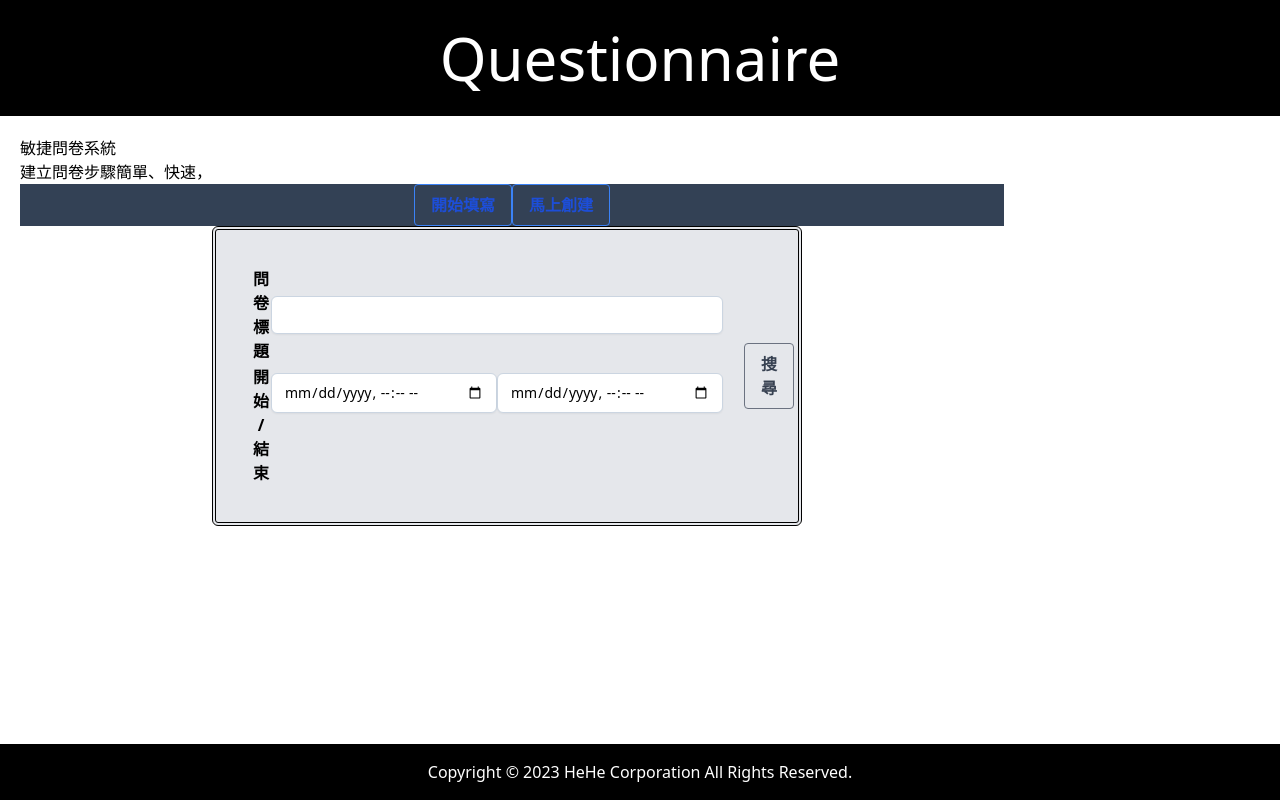
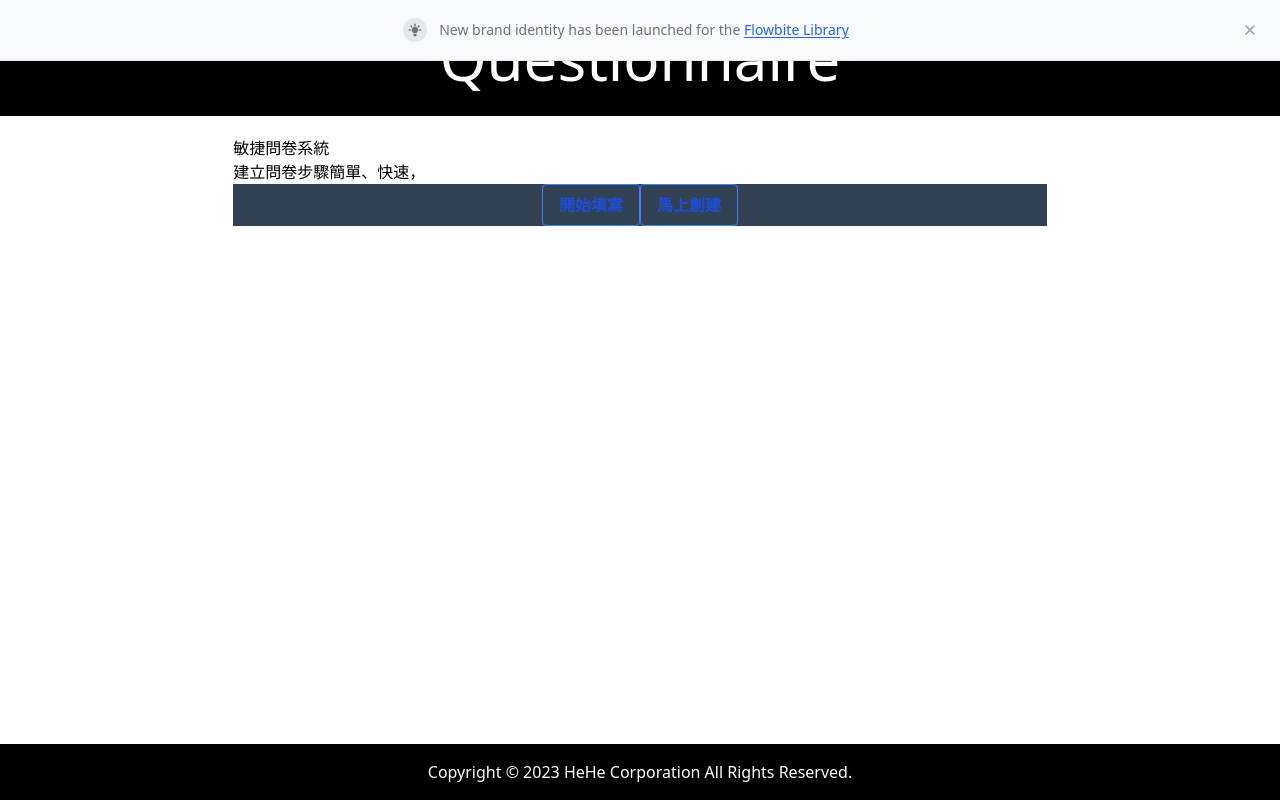
Before and after one commit to BoJyunHuang/Questionnaire, a Vue app: page / in a window 1280 px wide. Built offline with nearby package versions, Linux system fonts and the light colour scheme.

Commit message:
finish userinfo

```diff
--- a/src/App.vue
+++ b/src/App.vue
@@ -11,9 +11,9 @@ export default {
 </script>
 
 <template>
-  <div class="flex flex-col min-h-screen">
+  <div class="flex flex-col min-h-screen items-center">
     <HeaderView />
-    <div class="flex-grow p-5 w-4/5 justify-center items-center border-red-500 border-opacity-100">
+    <div class="flex-grow p-5 w-2/3 ">
       <RouterView />
     </div>
     <FooterView />
--- a/src/components/Footer.vue
+++ b/src/components/Footer.vue
@@ -1,5 +1,5 @@
-<template class="w-full">
-    <div class="bg-black">
+<template>
+    <div class="bg-black w-full">
         <h6 class="text-white text-center p-4">Copyright © 2023 HeHe Corporation All Rights Reserved.</h6>
     </div>
 </template>
--- a/src/components/Header.vue
+++ b/src/components/Header.vue
@@ -1,5 +1,5 @@
-<template class="w-full">
-    <div class="bg-black">
+<template>
+    <div class="bg-black w-screen">
         <h1 class="text-white text-center text-6xl p-7">Questionnaire</h1>
     </div>
 </template>
--- a/src/components/Questions.vue
+++ b/src/components/Questions.vue
@@ -1,6 +1,34 @@
-<template lang="">
-    <div>
-
+<template>
+    <div id="sticky-banner" tabindex="-1"
+        class="fixed top-0 left-0 z-50 flex justify-between w-full p-4 border-b border-gray-200 bg-gray-50 dark:bg-gray-700 dark:border-gray-600">
+        <div class="flex items-center mx-auto">
+            <p class="flex items-center text-sm font-normal text-gray-500 dark:text-gray-400">
+                <span class="inline-flex p-1 mr-3 bg-gray-200 rounded-full dark:bg-gray-600">
+                    <svg class="w-4 h-4 text-gray-500 dark:text-gray-400" fill="currentColor" viewBox="0 0 20 20"
+                        xmlns="http://www.w3.org/2000/svg" aria-hidden="true">
+                        <path
+                            d="M11 3a1 1 0 10-2 0v1a1 1 0 102 0V3zM15.657 5.757a1 1 0 00-1.414-1.414l-.707.707a1 1 0 001.414 1.414l.707-.707zM18 10a1 1 0 01-1 1h-1a1 1 0 110-2h1a1 1 0 011 1zM5.05 6.464A1 1 0 106.464 5.05l-.707-.707a1 1 0 00-1.414 1.414l.707.707zM5 10a1 1 0 01-1 1H3a1 1 0 110-2h1a1 1 0 011 1zM8 16v-1h4v1a2 2 0 11-4 0zM12 14c.015-.34.208-.646.477-.859a4 4 0 10-4.954 0c.27.213.462.519.476.859h4.002z">
+                        </path>
+                    </svg>
+                    <span class="sr-only">Light bulb</span>
+                </span>
+                <span>New brand identity has been launched for the <a href="https://flowbite.com"
+                        class="inline font-medium text-blue-600 underline dark:text-blue-500 underline-offset-2 decoration-600 dark:decoration-500 decoration-solid hover:no-underline">Flowbite
+                        Library</a></span>
+            </p>
+        </div>
+        <div class="flex items-center">
+            <button data-dismiss-target="#sticky-banner" type="button"
+                class="flex-shrink-0 inline-flex justify-center items-center text-gray-400 hover:bg-gray-200 hover:text-gray-900 rounded-lg text-sm p-1.5 dark:hover:bg-gray-600 dark:hover:text-white">
+                <svg aria-hidden="true" class="w-4 h-4" fill="currentColor" viewBox="0 0 20 20"
+                    xmlns="http://www.w3.org/2000/svg">
+                    <path fill-rule="evenodd"
+                        d="M4.293 4.293a1 1 0 011.414 0L10 8.586l4.293-4.293a1 1 0 111.414 1.414L11.414 10l4.293 4.293a1 1 0 01-1.414 1.414L10 11.414l-4.293 4.293a1 1 0 01-1.414-1.414L8.586 10 4.293 5.707a1 1 0 010-1.414z"
+                        clip-rule="evenodd"></path>
+                </svg>
+                <span class="sr-only">Close banner</span>
+            </button>
+        </div>
     </div>
 </template>
 <script>
--- a/src/components/SearchBox.vue
+++ b/src/components/SearchBox.vue
@@ -1,24 +1,39 @@
 <template>
-    <div class="w-3/5 ml-48 flex items-center bg-gray-200 border-4 border-double border-black p-4 rounded-md">
-        <table class="m-5">
+    <div class="w-4/5 flex items-center bg-gray-700 border-4 border-double border-white p-4 rounded-md">
+        <table class=" w-4/5 m-5">
             <tr>
-                <th><label class="text-center">問卷標題</label> </th>
-                <td><input type="text"
-                        class="placeholder:italic placeholder:text-slate-400 block bg-white w-full border border-slate-300 rounded-md py-2 pl-3 pr-3 shadow-sm focus:outline-none focus:border-gray-500 focus:ring-gray-500 focus:ring-1 sm:text-sm my-2">
+                <th><label class="text-center text-white">問卷標題</label> </th>
+                <td><label for="search"
+                        class="mb-2 text-sm font-medium text-gray-900 sr-only dark:text-black">Search</label>
+                    <div class="relative">
+                        <div class="absolute inset-y-0 left-0 flex items-center pl-3 pointer-events-none">
+                            <svg aria-hidden="true" class="w-5 h-5 text-black dark:text-gray-400" fill="none"
+                                stroke="currentColor" viewBox="0 0 24 24" xmlns="http://www.w3.org/2000/svg">
+                                <path stroke-linecap="round" stroke-linejoin="round" stroke-width="2"
+                                    d="M21 21l-6-6m2-5a7 7 0 11-14 0 7 7 0 0114 0z"></path>
+                            </svg>
+                        </div>
+                        <input type="search" id="search"
+                            class="block w-full p-4 pl-10 text-sm text-gray-900 border border-gray-300 rounded-lg bg-gray-50 focus:ring-blue-500 focus:border-blue-500 dark:bg-gray-300 dark:border-gray-600 dark:placeholder-gray-500 dark:text-black dark:focus:ring-blue-500 dark:focus:border-blue-500"
+                            placeholder="Search" required>
+
+                    </div>
                 </td>
             </tr>
             <tr>
-                <th><label class="text-center">開始 / 結束</label></th>
+                <th><label class="text-center text-white">開始 / 結束</label></th>
                 <td class="flex">
-                    <input type="datetime-local"
-                        class="placeholder:italic placeholder:text-slate-400 block bg-white w-full border border-slate-300 rounded-md py-2 pl-3 pr-3 shadow-sm focus:outline-none focus:border-gray-500 focus:ring-gray-500 focus:ring-1 sm:text-sm my-2">
-                    <input type="datetime-local"
-                        class="placeholder:italic placeholder:text-slate-400 block bg-white w-full border border-slate-300 rounded-md py-2 pl-3 pr-3 shadow-sm focus:outline-none focus:border-gray-500 focus:ring-gray-500 focus:ring-1 sm:text-sm my-2">
+                    <input type="datetime-local" id="search"
+                        class="block w-full p-4 pl-1 text-sm text-gray-900 border border-gray-300 rounded-lg bg-gray-50 focus:ring-blue-500 focus:border-blue-500 dark:bg-gray-300 dark:border-gray-600 dark:placeholder-gray-400 dark:text-gray-500 dark:focus:ring-blue-500 dark:focus:border-blue-500"
+                        required>
+                    <input type="datetime-local" id="search"
+                        class="block w-full p-4 pl-1 text-sm text-gray-900 border border-gray-300 rounded-lg bg-gray-50 focus:ring-blue-500 focus:border-blue-500 dark:bg-gray-300 dark:border-gray-600 dark:placeholder-gray-400 dark:text-gray-500 dark:focus:ring-blue-500 dark:focus:border-blue-500"
+                        required>
                 </td>
             </tr>
         </table>
         <button
-            class="bg-transparent hover:bg-gray-500 text-gray-700 font-semibold hover:text-white py-2 px-4 border border-gray-500 hover:border-transparent rounded">
+            class="ml-5 bg-transparent hover:bg-gray-500 text-white font-semibold hover:text-white py-2 px-4 border border-gray-500 hover:border-transparent rounded">
             搜尋
         </button>
     </div>
--- a/src/components/UserInfo.vue
+++ b/src/components/UserInfo.vue
@@ -1,13 +1,60 @@
-<template lang="">
-    <div>
-
+<template>
+    <div class="flex flex-col items-center  bg-gray-700 border-4 border-double border-white p-4 rounded-md">
+        <H2 class="text-5xl p-5 text-white">問卷題目</H2>
+        <p class="text-2xl px-10 text-white">說明 Lorem ipsum dolor sit amet consectetur adipisicing elit. Maiores minus quasi
+            veritatis
+            ex
+            ipsam at tenetur
+            nemo pariatur voluptas commodi.</p>
+        <table class="table-fixed w-3/5 m-5">
+            <tr>
+                <th><label class="text-center text-2xl text-white">姓名</label> </th>
+                <td><input type="text" id="first_name"
+                        class="bg-gray-50 border border-gray-300 text-gray-900 text-sm rounded-lg focus:ring-blue-500 focus:border-blue-500 block w-full p-2.5 dark:bg-gray-700 dark:border-gray-600 dark:placeholder-gray-400 dark:text-white dark:focus:ring-blue-500 dark:focus:border-blue-500"
+                        placeholder="Name" required>
+                </td>
+            </tr>
+            <tr>
+                <th><label class="text-center text-2xl text-white">手機</label></th>
+                <td class="flex">
+                    <input type="tel" id="phone"
+                        class="bg-gray-50 border border-gray-300 text-gray-900 text-sm rounded-lg focus:ring-blue-500 focus:border-blue-500 block w-full p-2.5 dark:bg-gray-700 dark:border-gray-600 dark:placeholder-gray-400 dark:text-white dark:focus:ring-blue-500 dark:focus:border-blue-500"
+                        placeholder="0912-345-678" pattern="09[0-9]{2}-[0-9]{3}-[0-9]{3}" required>
+                </td>
+            </tr>
+            <tr>
+                <th><label class="text-center text-2xl text-white">Email</label></th>
+                <td class="flex">
+                    <input type="email" id="email"
+                        class="bg-gray-50 border border-gray-300 text-gray-900 text-sm rounded-lg focus:ring-blue-500 focus:border-blue-500 block w-full p-2.5 dark:bg-gray-700 dark:border-gray-600 dark:placeholder-gray-400 dark:text-white dark:focus:ring-blue-500 dark:focus:border-blue-500"
+                        placeholder="john.doe@company.com" required>
+                </td>
+            </tr>
+            <tr>
+                <th><label class="text-center text-2xl text-white">年齡</label></th>
+                <td class="flex">
+                    <input type="number" id="age"
+                        class="bg-gray-50 border border-gray-300 text-gray-900 text-sm rounded-lg focus:ring-blue-500 focus:border-blue-500 block w-full p-2.5 dark:bg-gray-700 dark:border-gray-600 dark:placeholder-gray-400 dark:text-white dark:focus:ring-blue-500 dark:focus:border-blue-500"
+                        placeholder="18" required>
+                </td>
+            </tr>
+        </table>
+        <div class="flex items-start mb-6">
+            <div class="flex items-center h-5">
+                <input id="remember" type="checkbox" value=""
+                    class="w-4 h-4 border border-gray-300 rounded bg-gray-50 focus:ring-3 focus:ring-blue-300 dark:bg-gray-700 dark:border-gray-600 dark:focus:ring-blue-600 dark:ring-offset-gray-800"
+                    required>
+            </div>
+            <label for="remember" class="ml-2 text-sm font-medium text-gray-900 dark:text-gray-300">I agree with the <a
+                    href="#" class="text-blue-600 hover:underline dark:text-blue-500">terms and conditions</a>.</label>
+        </div>
+        <button type="submit"
+            class="text-white bg-gray-300 hover:bg-gray-500 focus:ring-4 focus:outline-none focus:ring-blue-300 font-medium rounded-lg text-sm w-full sm:w-auto px-5 py-2.5 text-center dark:bg-gray-600 dark:hover:bg-gray-900 dark:focus:ring-gray-800">Submit</button>
     </div>
 </template>
+
 <script>
 export default {
 
 }
 </script>
-<style lang="">
-
-</style>
--- a/src/views/HomeView.vue
+++ b/src/views/HomeView.vue
@@ -11,14 +11,14 @@
             馬上創建
         </button>
     </div>
-    <SearchBox />
+    <Test />
 </template>
 
 <script>
-import SearchBox from "../components/SearchBox.vue"
+import Test from "../components/Questions.vue"
 export default {
     components: {
-        SearchBox
+        Test
     }
 };
 </script>
```
